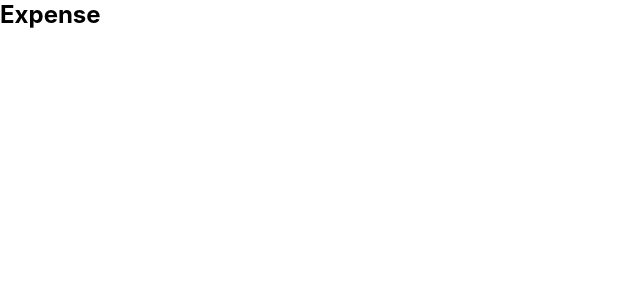
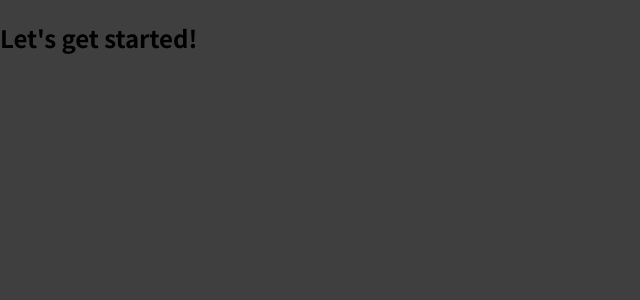
Before and after one commit to AbhinavS96/react-app, a JavaScript app: page / in a window 1280 px wide. Shown: the top 300 px of the page, without its empty margins (0-640 px from the left). Built offline with nearby package versions, Linux system fonts and the light colour scheme.

Commit message:
initial setup

```diff
--- a/src/App.js
+++ b/src/App.js
@@ -1,8 +1,8 @@
-import ExpenseItem from "./components/ExpenseItem";
-
 function App() {
   return (
-    <ExpenseItem/>
+    <div>
+      <h2>Let's get started!</h2>
+    </div>
   );
 }
 
--- a/src/index.css
+++ b/src/index.css
@@ -1,19 +1,14 @@
-*{
-  margin: 0;
-  padding: 0;
+@import url('https://fonts.googleapis.com/css2?family=Noto+Sans+JP:wght@400;700&display=swap');
+
+* {
   box-sizing: border-box;
+}
+
+html {
+  font-family: 'Noto Sans JP', sans-serif;
 }
 
 body {
   margin: 0;
-  font-family: -apple-system, BlinkMacSystemFont, 'Segoe UI', 'Roboto', 'Oxygen',
-    'Ubuntu', 'Cantarell', 'Fira Sans', 'Droid Sans', 'Helvetica Neue',
-    sans-serif;
-  -webkit-font-smoothing: antialiased;
-  -moz-osx-font-smoothing: grayscale;
+  background-color: #3f3f3f;
 }
-
-code {
-  font-family: source-code-pro, Menlo, Monaco, Consolas, 'Courier New',
-    monospace;
-}
--- a/src/index.js
+++ b/src/index.js
@@ -1,11 +1,7 @@
-import React from 'react';
-import ReactDOM from 'react-dom';
+import ReactDOM from 'react-dom/client';
+
 import './index.css';
 import App from './App';
 
-ReactDOM.render(
-  <React.StrictMode>
-    <App />
-  </React.StrictMode>,
-  document.getElementById('root')
-);
+const root = ReactDOM.createRoot(document.getElementById('root'));
+root.render(<App />);
```
Also changed, not shown: package.json (+6 -6 lines).
